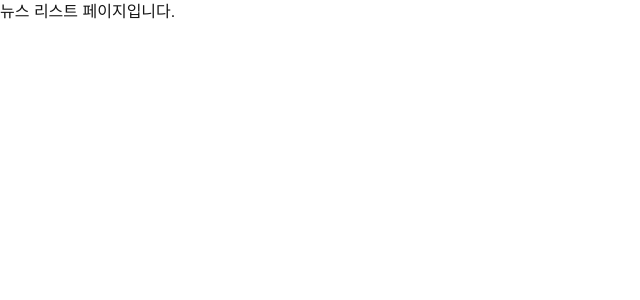
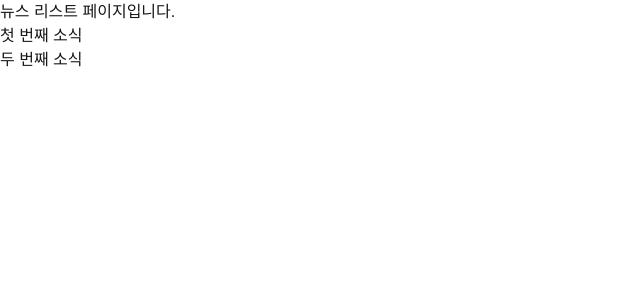
Before and after one commit to susuholee/NewSive_FrontEnd, a Next.js app: page /news in a window 1280 px wide. Shown: the top 300 px of the page, without its empty margins (0-640 px from the left). Built offline with nearby package versions, Linux system fonts and the light colour scheme.

Commit message:
feat: 뉴스 리스트 및 상세 페이지 초기 구현

```diff
--- /dev/null
+++ b/app/news/[id]/page.tsx
@@ -0,0 +1,26 @@
+import { MockData } from "@/shared/mock/news";
+
+type Props = {
+    params: Promise<{
+        id: string
+    }>
+}
+
+export default async function NewsDetailPage({params} : Props ) {
+    const { id } = await params;
+
+    const data = MockData.find(index => index.id === id);
+
+    if (!data) {
+        return <div>존재하지 않은 뉴스입니다.</div>
+    }
+    return (
+        <div>
+            <h1>{data.title}</h1>
+            <p>{data.summary}</p>
+            <a href={data.original_link}>
+                원문 보기
+            </a>
+        </div>
+    )
+}
--- a/app/news/page.tsx
+++ b/app/news/page.tsx
@@ -1,3 +1,19 @@
+import { MockData } from "@/shared/mock/news";
+import Link from "next/link";
+
 export default function NewsPage() {
-    return <h2>뉴스 리스트 페이지입니다.</h2>
+    return (
+        <>
+        <h1>뉴스 리스트 페이지입니다.</h1>
+        <ul>
+            {MockData.map(news => (
+                <li key={news.id}>
+                    <Link href={`/news/${news.id}`}>
+                        {news.title}
+                    </Link>
+                </li>
+            ))}
+        </ul>
+        </>
+    )
 }
--- a/app/page.tsx
+++ b/app/page.tsx
@@ -1,65 +1,8 @@
-import Image from "next/image";
+import { redirect } from "next/navigation";
+
 
 export default function Home() {
   return (
-    <div className="flex min-h-screen items-center justify-center bg-zinc-50 font-sans dark:bg-black">
-      <main className="flex min-h-screen w-full max-w-3xl flex-col items-center justify-between py-32 px-16 bg-white dark:bg-black sm:items-start">
-        <Image
-          className="dark:invert"
-          src="/next.svg"
-          alt="Next.js logo"
-          width={100}
-          height={20}
-          priority
-        />
-        <div className="flex flex-col items-center gap-6 text-center sm:items-start sm:text-left">
-          <h1 className="max-w-xs text-3xl font-semibold leading-10 tracking-tight text-black dark:text-zinc-50">
-            To get started, edit the page.tsx file.
-          </h1>
-          <p className="max-w-md text-lg leading-8 text-zinc-600 dark:text-zinc-400">
-            Looking for a starting point or more instructions? Head over to{" "}
-            <a
-              href="https://vercel.com/templates?framework=next.js&utm_source=create-next-app&utm_medium=appdir-template-tw&utm_campaign=create-next-app"
-              className="font-medium text-zinc-950 dark:text-zinc-50"
-            >
-              Templates
-            </a>{" "}
-            or the{" "}
-            <a
-              href="https://nextjs.org/learn?utm_source=create-next-app&utm_medium=appdir-template-tw&utm_campaign=create-next-app"
-              className="font-medium text-zinc-950 dark:text-zinc-50"
-            >
-              Learning
-            </a>{" "}
-            center.
-          </p>
-        </div>
-        <div className="flex flex-col gap-4 text-base font-medium sm:flex-row">
-          <a
-            className="flex h-12 w-full items-center justify-center gap-2 rounded-full bg-foreground px-5 text-background transition-colors hover:bg-[#383838] dark:hover:bg-[#ccc] md:w-[158px]"
-            href="https://vercel.com/new?utm_source=create-next-app&utm_medium=appdir-template-tw&utm_campaign=create-next-app"
-            target="_blank"
-            rel="noopener noreferrer"
-          >
-            <Image
-              className="dark:invert"
-              src="/vercel.svg"
-              alt="Vercel logomark"
-              width={16}
-              height={16}
-            />
-            Deploy Now
-          </a>
-          <a
-            className="flex h-12 w-full items-center justify-center rounded-full border border-solid border-black/[.08] px-5 transition-colors hover:border-transparent hover:bg-black/[.04] dark:border-white/[.145] dark:hover:bg-[#1a1a1a] md:w-[158px]"
-            href="https://nextjs.org/docs?utm_source=create-next-app&utm_medium=appdir-template-tw&utm_campaign=create-next-app"
-            target="_blank"
-            rel="noopener noreferrer"
-          >
-            Documentation
-          </a>
-        </div>
-      </main>
-    </div>
+    redirect('/news')
   );
 }
--- /dev/null
+++ b/shared/mock/news.ts
@@ -0,0 +1,19 @@
+import { News } from "../types/news";
+export const MockData : News[] = [
+    {
+        id: '1',
+        title:'첫 번째 소식',
+        summary: 'Next.js 기반 실시간 뉴스 플랫폼 개발을 시작했습니다.',
+        thumbnail_url: '',
+        published_at: '2025-01-14T10:00:00',
+        original_link: 'https://example.com/news/1',
+    },
+    {
+        id: '2',
+        title:'두 번째 소식',
+        summary: '기획 -> 설계 -> 구현 -> 배포 작업으로 구현하였습니다.',
+        thumbnail_url: '',
+        published_at: '2025-01-15T20:00:00',
+        original_link: 'https://example.com/news/1',
+    }
+]
--- /dev/null
+++ b/shared/types/news.ts
@@ -0,0 +1,8 @@
+export type News = {
+    id : string;
+    title : string;
+    summary : string;
+    thumbnail_url : string;
+    published_at : string;
+    original_link : string;
+}
```
Also changed, not shown: 1 other file (tests, documents, lock files or other folders).
